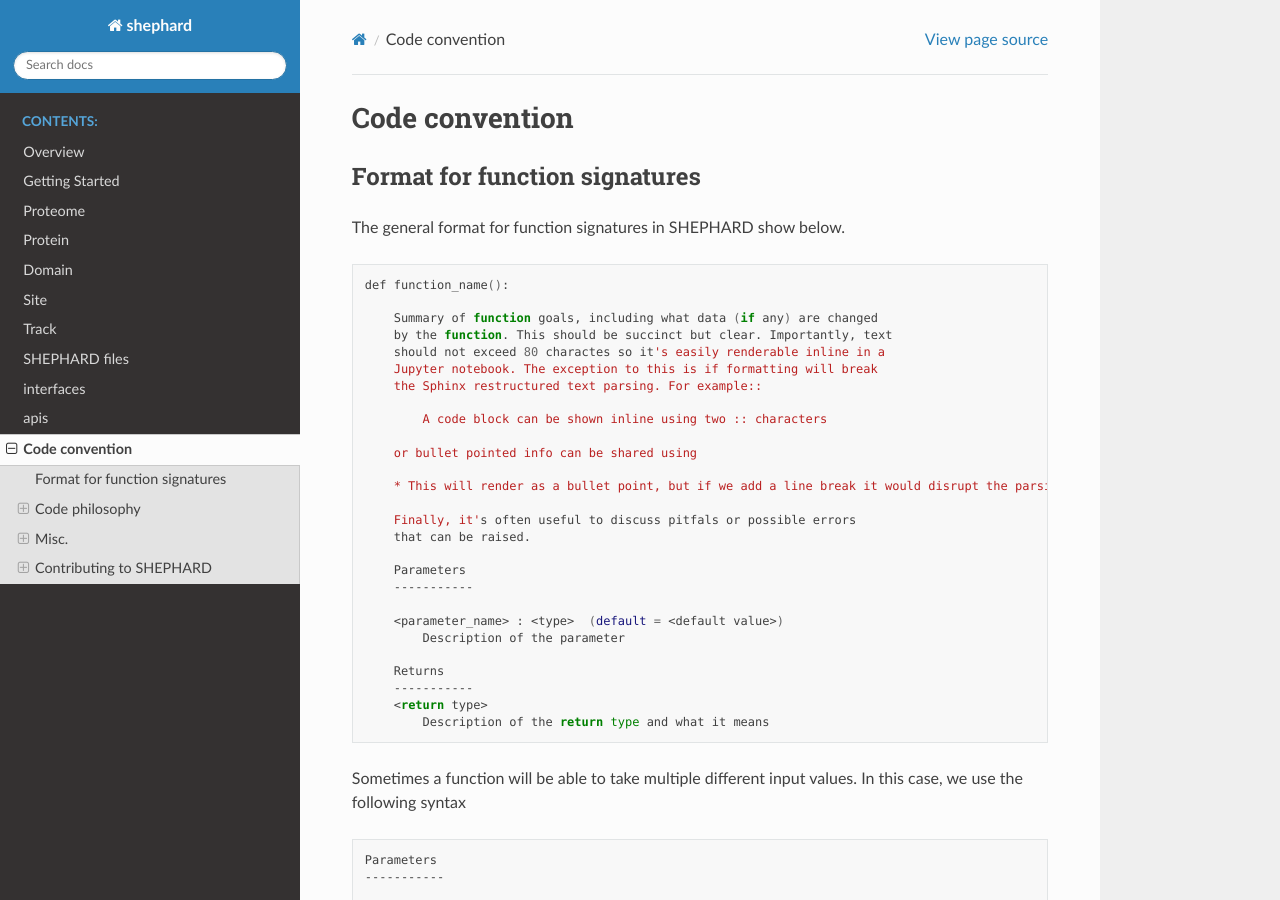
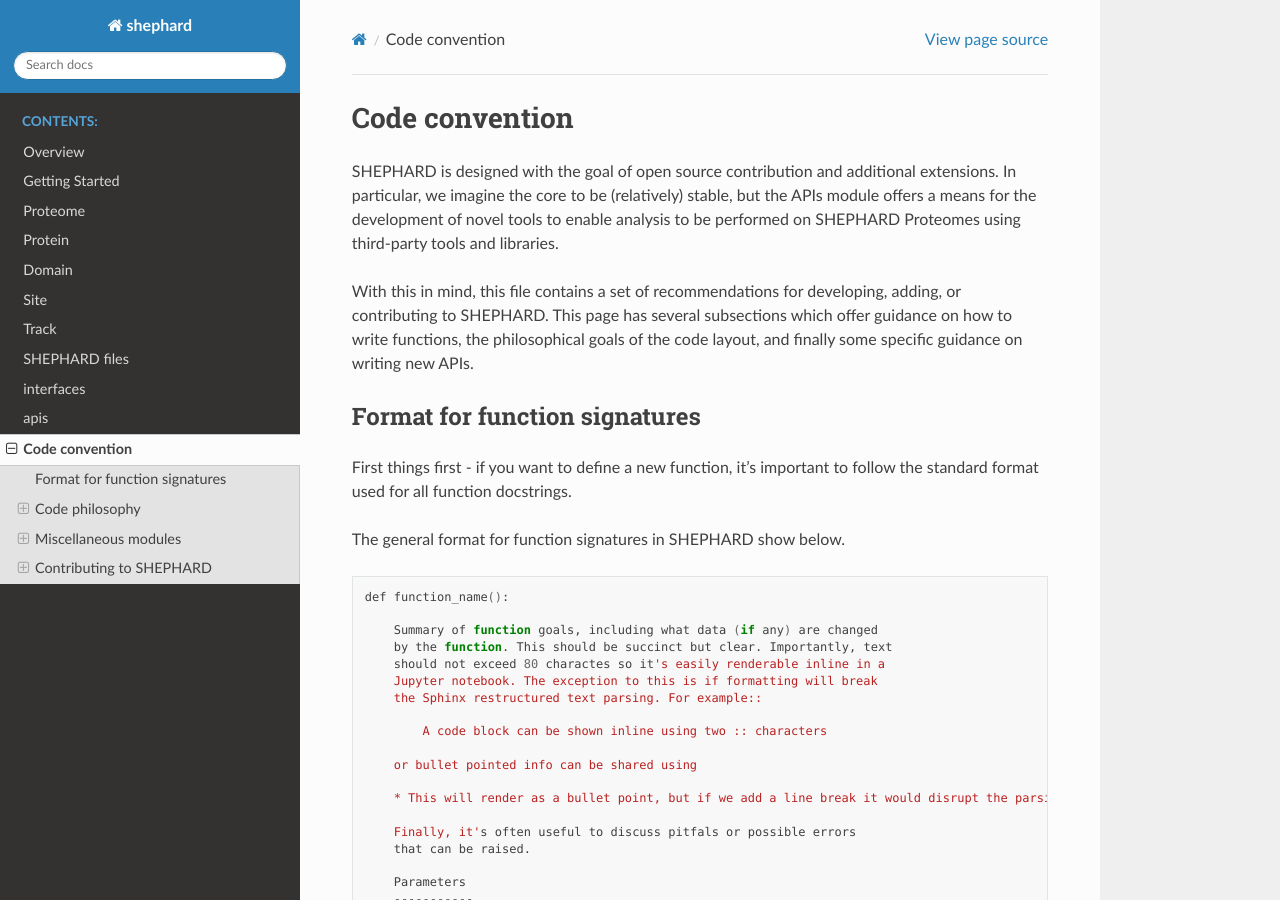
Before and after one commit to holehouse-lab/shephard, a Sphinx documentation site: the page built from docs/code_convention.rst, in a window 1280 px wide and 900 px high. Built offline with Sphinx 7.4.7 and the Read the Docs theme 2.0.0, drawn with Linux system fonts in a browser that asks for light colours; the version number could not be read and is left out; some of the changed text lies outside the part shown.

Commit message:
More docs updates

```diff
--- a/docs/code_convention.rst
+++ b/docs/code_convention.rst
@@ -1,8 +1,14 @@
 Code convention
 =================
+SHEPHARD is designed with the goal of open source contribution and additional extensions. In particular, we imagine the core to be (relatively) stable, but the APIs module offers a means for the development of novel tools to enable analysis to be performed on SHEPHARD Proteomes using third-party tools and libraries.
+
+With this in mind, this file contains a set of recommendations for developing, adding, or contributing to SHEPHARD. This page has several subsections which offer guidance on how to write functions, the philosophical goals of the code layout, and finally some specific guidance on writing new APIs.
+
 
 Format for function signatures
-------------------------------
+--------------------------------
+
+First things first - if you want to define a new function, it's important to follow the standard format used for all function docstrings.
 
 The general format for function signatures in SHEPHARD show below.
 
@@ -78,34 +84,34 @@ In general, functions defined in tools modules (shephard.tools) should be statel
 2. Not change input data passed directly, but instead return a type that can be used to update stateful objects (e.g. Proteomes, Proteins etc).
 
 
-Misc.
--------
+Miscellaneous modules
+-----------------------
 In addition to the major module classes outlined above, there are several additional modules that provide generic functionality.
 
 
-``shephard.general_utilities``
+general_utilities (``shephard.general_utilities``)
 .................................
 The general utilities module provides stateless data manipulation functions for doing a variety of non-specific work. This includes data type conversion, simple mathematical operations, and sanity checking functions. Any function that (broadly) carries out a generic Python-associated function can be included here. The functions here could in principle be used by other packages as well, and are in no-way meant to be SHEPHARD specific.
 
 
-``shephard.sequence_utilities``
+sequence_utilities (``shephard.sequence_utilities``)
 .................................
 The sequence utilities module is, analagous to the general utilities module, a place for a set of stateless functions that perform sequence manipulation. These functions are meant to be limited to SHEPHARD, although in principle like those found in general utilities could be useful outside of SHEPHARD. However, they mostly are included to solve SHEPHARD-specific generic sequence-associated problems. For a broader set of sequence manupulation tools, see the ``shephard.tools.sequence_tools`` module.
 
 
-``shephard.tools.sequence_tools``
+sequence_tools (``shephard.tools.sequence_tools``)
 ....................................
 The sequence tools module contains a set of sequence manipulation functions (where sequences here are just strings) that may be of general use, both inside and outside SHEPHARD. Just as the ``shephard.domain_tools`` is designed to work in a domain-focusse way, the sequence tools module is meant to work with sequence (`str`) focussed way.
 
 
-``shephard.exceptions``
+exceptions (``shephard.exceptions``)
 .................................
 The SHEPHARD exceptions class allows customizable exceptions to be defined. In general we are trying to keep these exceptions somewhat limited in number, but they enable more specific error handling in complex pipelines.
 
 
 Contributing to SHEPHARD
 --------------------------
-TO DO
+
 
 
 How to write a new API
```
Also changed, not shown: docs/proteome.rst (+39 -3 lines), 1 other file.
